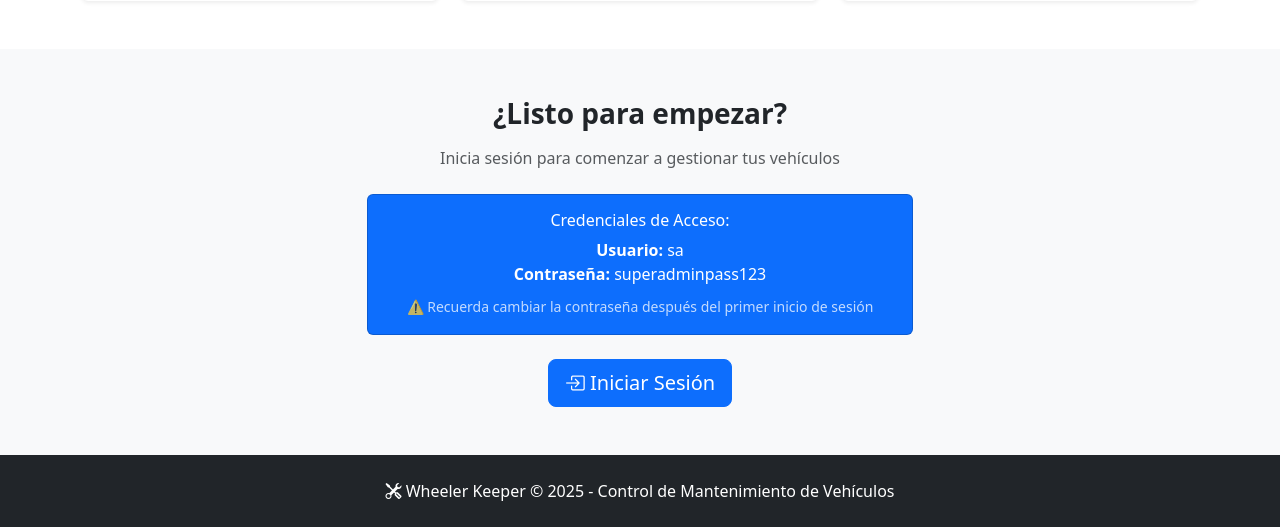
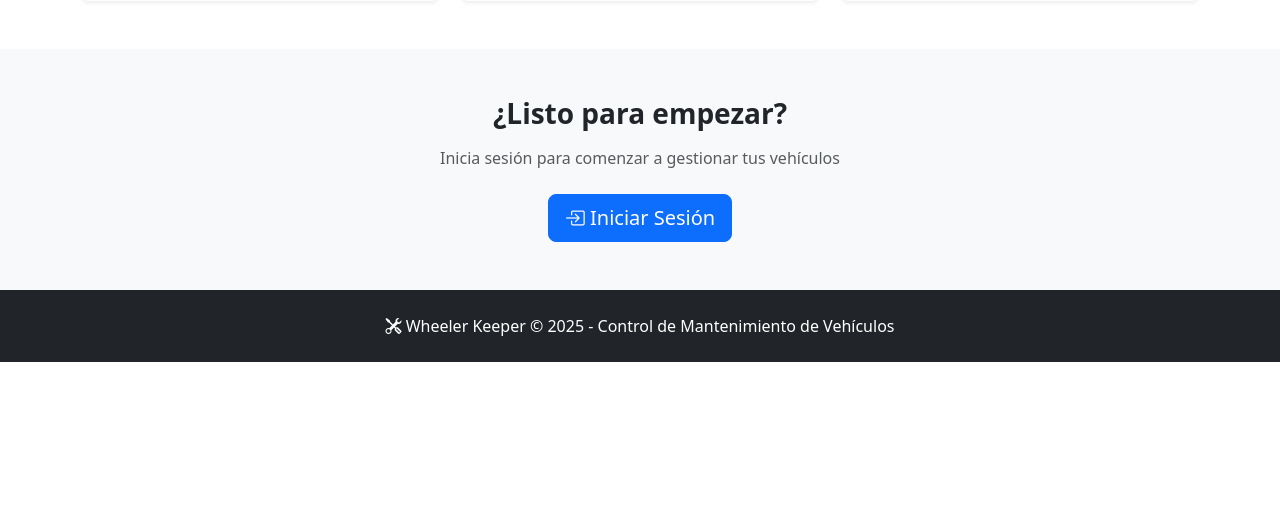
Before and after one commit to jlleongarcia/wheeler-keeper, a Django app: page / in a window 1280 px wide. Shown: the part 925-1452 px from the top of the page. After the commit the page ends 1287 px from the top, so only its background shows below. Run offline with Django 4.2, Linux system fonts and the light colour scheme.

Commit message:
default admin credentials removed from home page

```diff
--- a/templates/home.html
+++ b/templates/home.html
@@ -126,19 +126,6 @@
                         Inicia sesión para comenzar a gestionar tus vehículos
                     </p>
 
-                    <div class="card bg-primary text-white mb-4">
-                        <div class="card-body">
-                            <h6 class="card-title">Credenciales de Acceso:</h6>
-                            <p class="card-text mb-2">
-                                <strong>Usuario:</strong> sa<br>
-                                <strong>Contraseña:</strong> superadminpass123
-                            </p>
-                            <small class="opacity-75">
-                                ⚠️ Recuerda cambiar la contraseña después del primer inicio de sesión
-                            </small>
-                        </div>
-                    </div>
-
                     <a href="/admin/login/" class="btn btn-primary btn-lg">
                         <i class="bi bi-box-arrow-in-right"></i>
                         Iniciar Sesión
```
